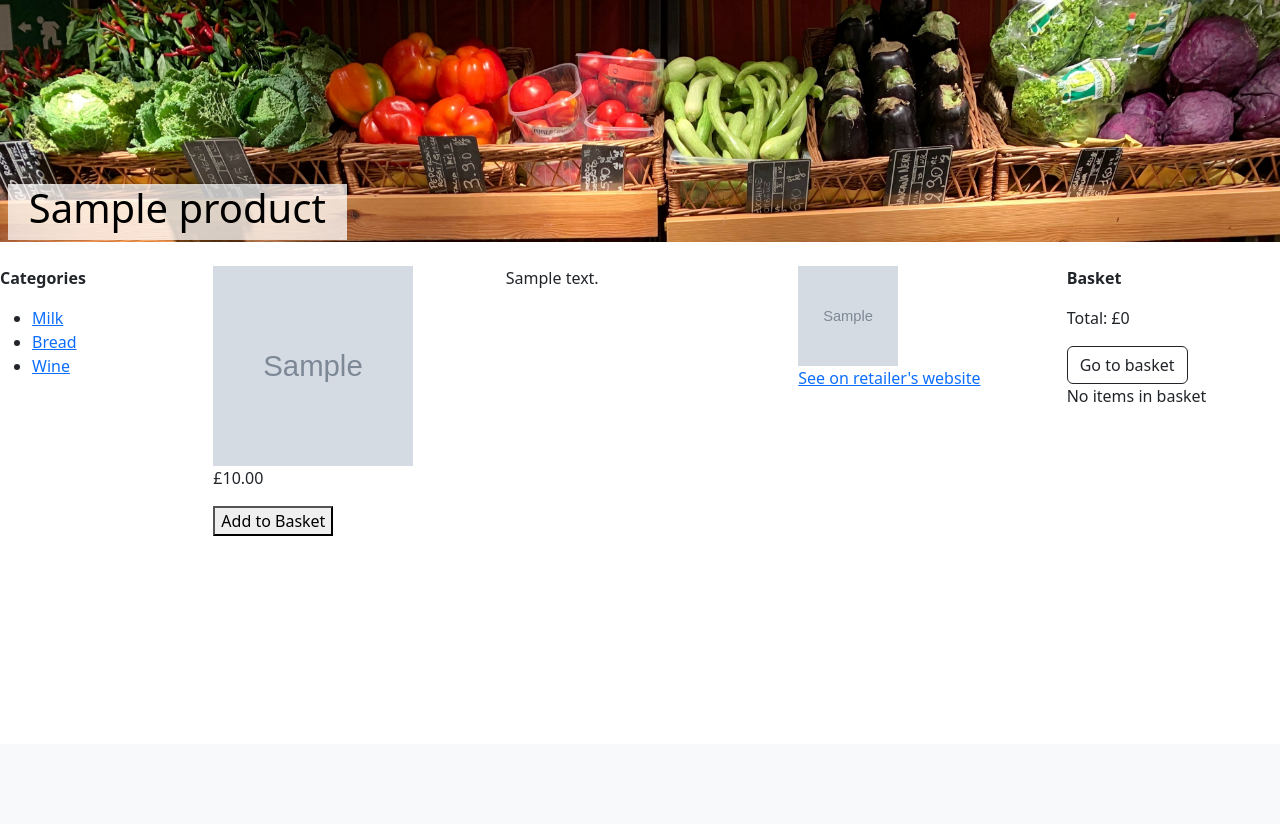
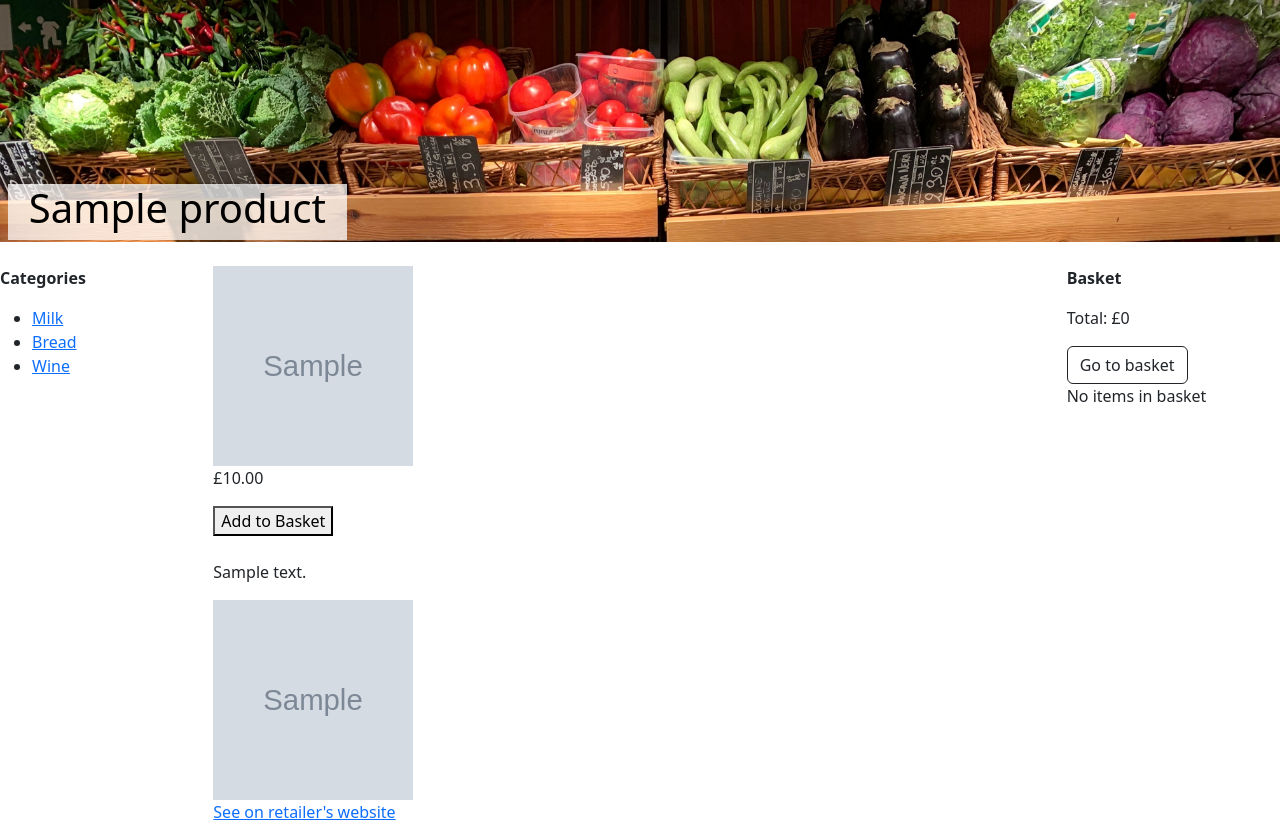
Before and after one commit to Eg3-git/mySuperTrolley, a Django app: a page that uses templates/trolley/product.html in a window 1280 px wide. Shown: the part 56-880 px from the top of the page. Before the commit the page ends 592 px from the top, so only its background shows below. Run offline with Django 4.2, Linux system fonts and the light colour scheme; a user stored in the database is signed in; tables that the repository leaves empty hold one stand-in row (values such as "Sample post"); grey boxes marked "Sample" are stand-in pictures.

Commit message:
Redesigned the product page slightly

```diff
--- a/templates/trolley/product.html
+++ b/templates/trolley/product.html
@@ -34,16 +34,19 @@
                     {% endif %}
                 {% endif %}
             </div>
-            <div class="col">
+        </div>
+
+        <br>
+        <div class="row justify-content-evenly">
             <p>{{ product.desc }}</p>
         </div>
-            <div class="col">
+
+        <div class="col-3 align-content-center">
             {% with 'img/'|add:product.retailer|lower|add:'.png' as fname %}
-                    <img src="{% static fname %}" alt="store" width="100" height="100">
+                <img src="{% static fname %}" alt="store" width="200" height="200">
             {% endwith %}
             <br/>
             <a href="{{ product.site_url }}">See on retailer's website</a>
-            </div>
         </div>
 
     {% else %}
```
Lines whose indentation alone changed are shown as unchanged.
